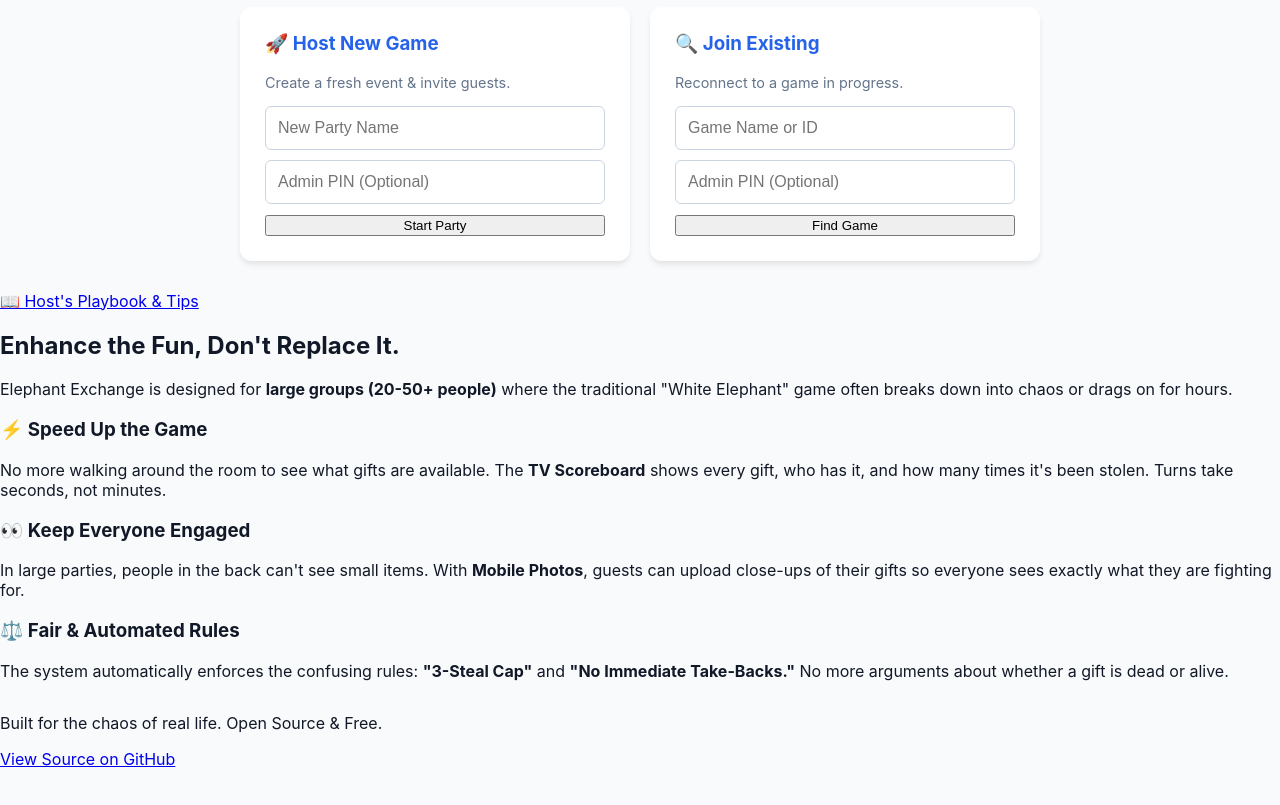
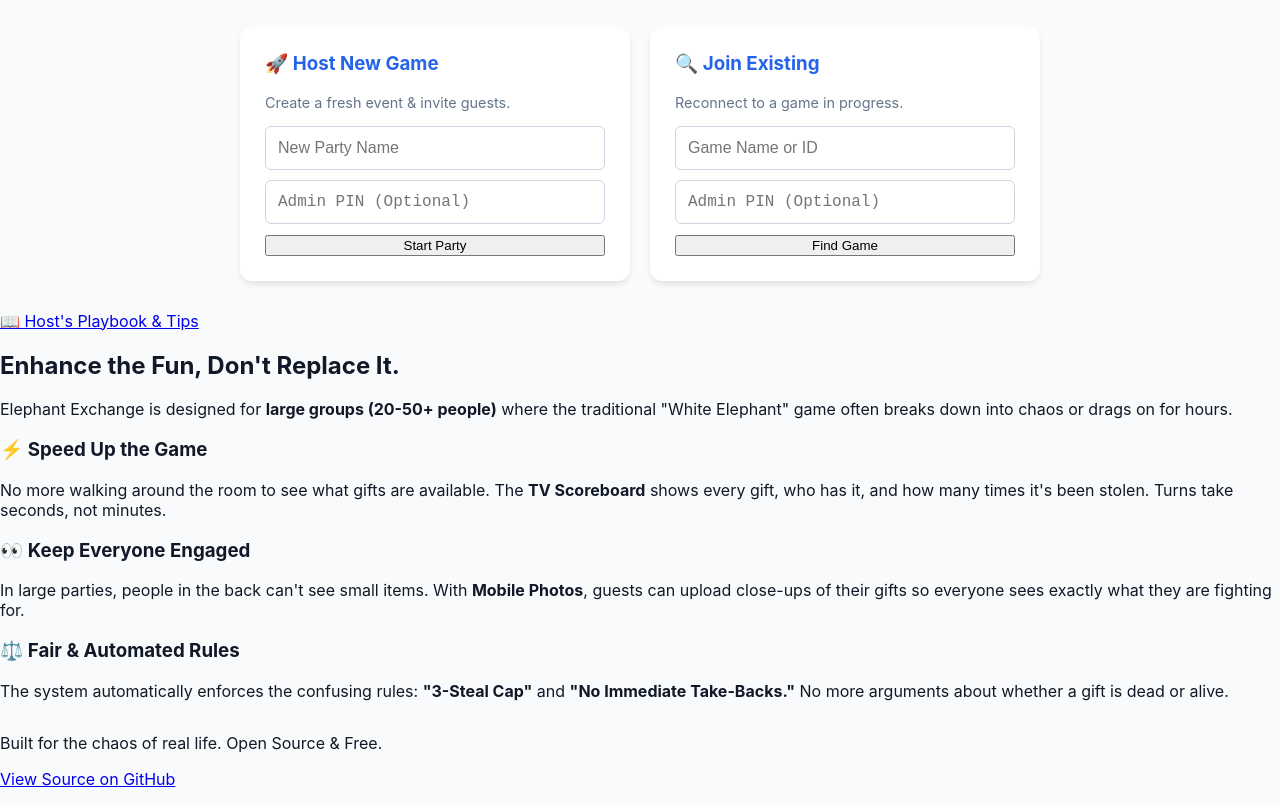
Before and after one commit to j2willey/Elephant-Exchange, a website: page public/index.html in a window 1280 px wide. Shown: the part 125-930 px from the top of the page. Drawn offline with Linux system fonts and the light colour scheme.

Commit message:
feat: overhaul join flow, end game UX, and add favicons
Navigation & Join Flow:
- Add Role Picker Modal to Landing Page (Player vs TV vs Host).
- Add logic to preserve Game ID/PIN when navigating to specific views.
- Add "Launch TV Board" button directly to the Admin Dashboard.

End Game Logic:
- Replace multi-step native prompts with a custom Tri-State Modal.
- Options: "Start Voting" (with timer), "End Immediately" (skip vote), or "Cancel".
- Update Footer Button state to handle Voting (Orange) and Game Over (Disabled) states.

UX & Browser Behavior:
- Convert "Admin PIN" inputs from type="password" to type="text".
- Add `.pin-mask` CSS class to visually mask characters (dots) while preventing browser "Password field outside form" warnings.

Assets & Tests:
- Add full suite of Favicons (Elephant emoji) and manifest.
- Update Playwright scripts (`demo.js`, `features.spec.js`) to target custom HTML modals instead of native dialogs.

````diff
--- a/public/catalog.html
+++ b/public/catalog.html
@@ -8,6 +8,11 @@
     <script src="/socket.io/socket.io.js"></script>
     <script src="js/gamelib.js" defer></script>
     <script src="js/catalog.js" defer></script>
+    <link rel="apple-touch-icon" sizes="180x180" href="/apple-touch-icon.png">
+    <link rel="icon" type="image/png" sizes="32x32" href="/favicon-32x32.png">
+    <link rel="icon" type="image/png" sizes="16x16" href="/favicon-16x16.png">
+    <link rel="manifest" href="/site.webmanifest">
+    <link rel="icon" href="/favicon.ico"> ```
 </head>
 <body class="tv-mode">
 
--- a/public/css/style.css
+++ b/public/css/style.css
@@ -233,3 +233,10 @@
     .login-split-card { flex-direction: column; }
     .login-divider { width: 100%; height: 1px; margin: 0; }
 }
+
+/* "Fake" Password Field to avoid browser autofill/form warnings */
+.pin-mask {
+    -webkit-text-security: disc; /* Chrome/Safari/Edge */
+    text-security: disc;         /* Standard (Future proofing) */
+    font-family: monospace;      /* Optional: Keeps dots aligned */
+}
--- a/public/index.html
+++ b/public/index.html
@@ -6,6 +6,11 @@
     <title>Elephant Exchange</title>
     <link rel="stylesheet" href="css/style.css">
     <link href="https://fonts.googleapis.com/css2?family=Inter:wght@400;600;800&display=swap" rel="stylesheet">
+    <link rel="apple-touch-icon" sizes="180x180" href="/apple-touch-icon.png">
+    <link rel="icon" type="image/png" sizes="32x32" href="/favicon-32x32.png">
+    <link rel="icon" type="image/png" sizes="16x16" href="/favicon-16x16.png">
+    <link rel="manifest" href="/site.webmanifest">
+    <link rel="icon" href="/favicon.ico"> ```
 </head>
 <body class="landing-page">
 
@@ -25,8 +30,8 @@
                         <input type="text" id="landingHostInput" placeholder="New Party Name"
                                style="width:100%; padding:12px; border:1px solid #cbd5e1; border-radius:6px; margin-bottom:10px; font-size:1rem;">
 
-                        <input type="password" id="landingHostPassword" placeholder="Admin PIN (Optional)"
-                               style="width:100%; padding:12px; border:1px solid #cbd5e1; border-radius:6px; margin-bottom:10px; font-size:1rem;">
+                        <input type="text" id="landingHostPassword" placeholder="Admin PIN (Optional)"
+                               style="width:100%; padding:12px; border:1px solid #cbd5e1; border-radius:6px; margin-bottom:10px; font-size:1rem;" class="pin-mask">
 
                         <button onclick="goToHost()" class="btn-primary" style="width:100%;">Start Party</button>
                     </div>
@@ -38,8 +43,8 @@
                         <input type="text" id="landingJoinInput" placeholder="Game Name or ID"
                                style="width:100%; padding:12px; border:1px solid #cbd5e1; border-radius:6px; margin-bottom:10px; font-size:1rem;">
 
-                        <input type="password" id="landingJoinPassword" placeholder="Admin PIN (Optional)"
-                               style="width:100%; padding:12px; border:1px solid #cbd5e1; border-radius:6px; margin-bottom:10px; font-size:1rem;">
+                        <input type="text" id="landingJoinPassword" placeholder="Admin PIN (Optional)"
+                               style="width:100%; padding:12px; border:1px solid #cbd5e1; border-radius:6px; margin-bottom:10px; font-size:1rem;" class="pin-mask">
 
                          <button onclick="goToJoin()" class="btn-primary" style="width:100%;" >Find Game</button>
                     </div>
````
Also changed, not shown: public/faq.html (+5 -0 lines), public/gameadmin.html (+8 -2 lines), public/scoreboard.html (+5 -0 lines), public/siteadmin.html (+5 -0 lines), public/android-chrome-192x192.png (added), public/android-chrome-512x512.png (added), public/apple-touch-icon.png (added), public/favicon-16x16.png (added), public/favicon-32x32.png (added), public/favicon.ico (added), public/site.webmanifest (added).
